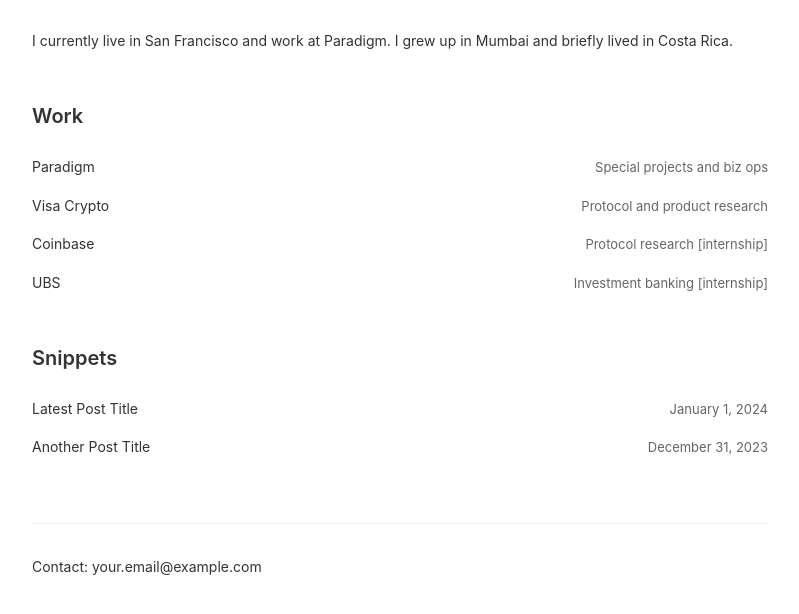
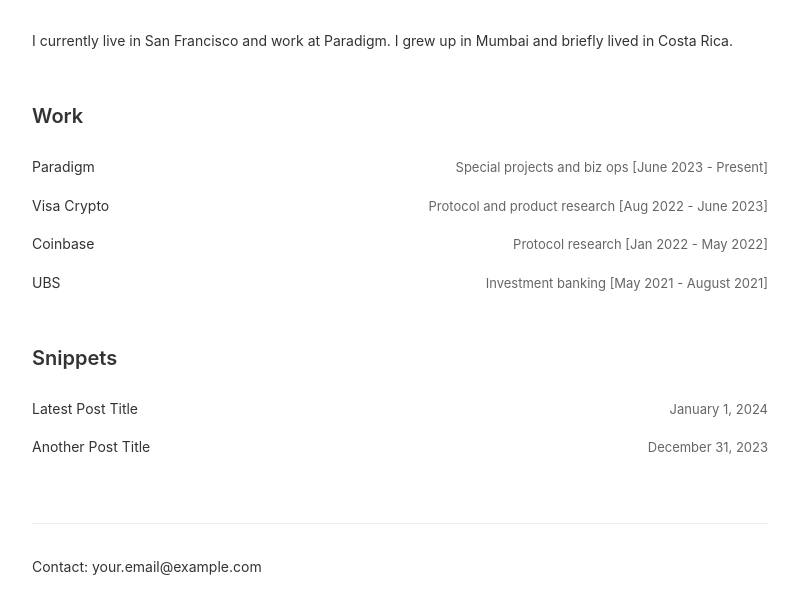
Before and after one commit to asalot99/asalot99.github.io, a plain HTML site: page index.html in a window 1280 px wide. Shown: the part 82-696 px from the top of the page, without its empty margins (240-1039 px from the left). Drawn offline with Linux system fonts and the light colour scheme.

Commit message:
Update work experience dates

```diff
--- a/index.html
+++ b/index.html
@@ -31,19 +31,19 @@
                 <ul class="project-list">
                     <li>
                         <a href="#">Paradigm</a>
-                        <span class="description">Special projects and biz ops</span>
+                        <span class="description">Special projects and biz ops [June 2023 - Present]</span>
                     </li>
                     <li>
                         <a href="#">Visa Crypto</a>
-                        <span class="description">Protocol and product research</span>
+                        <span class="description">Protocol and product research [Aug 2022 - June 2023]</span>
                     </li>
                     <li>
                         <a href="#">Coinbase</a>
-                        <span class="description">Protocol research [internship]</span>
+                        <span class="description">Protocol research [Jan 2022 - May 2022]</span>
                     </li>
                     <li>
                         <a href="#">UBS</a>
-                        <span class="description">Investment banking [internship]</span>
+                        <span class="description">Investment banking [May 2021 - August 2021]</span>
                     </li>
                 </ul>
             </div>
```
